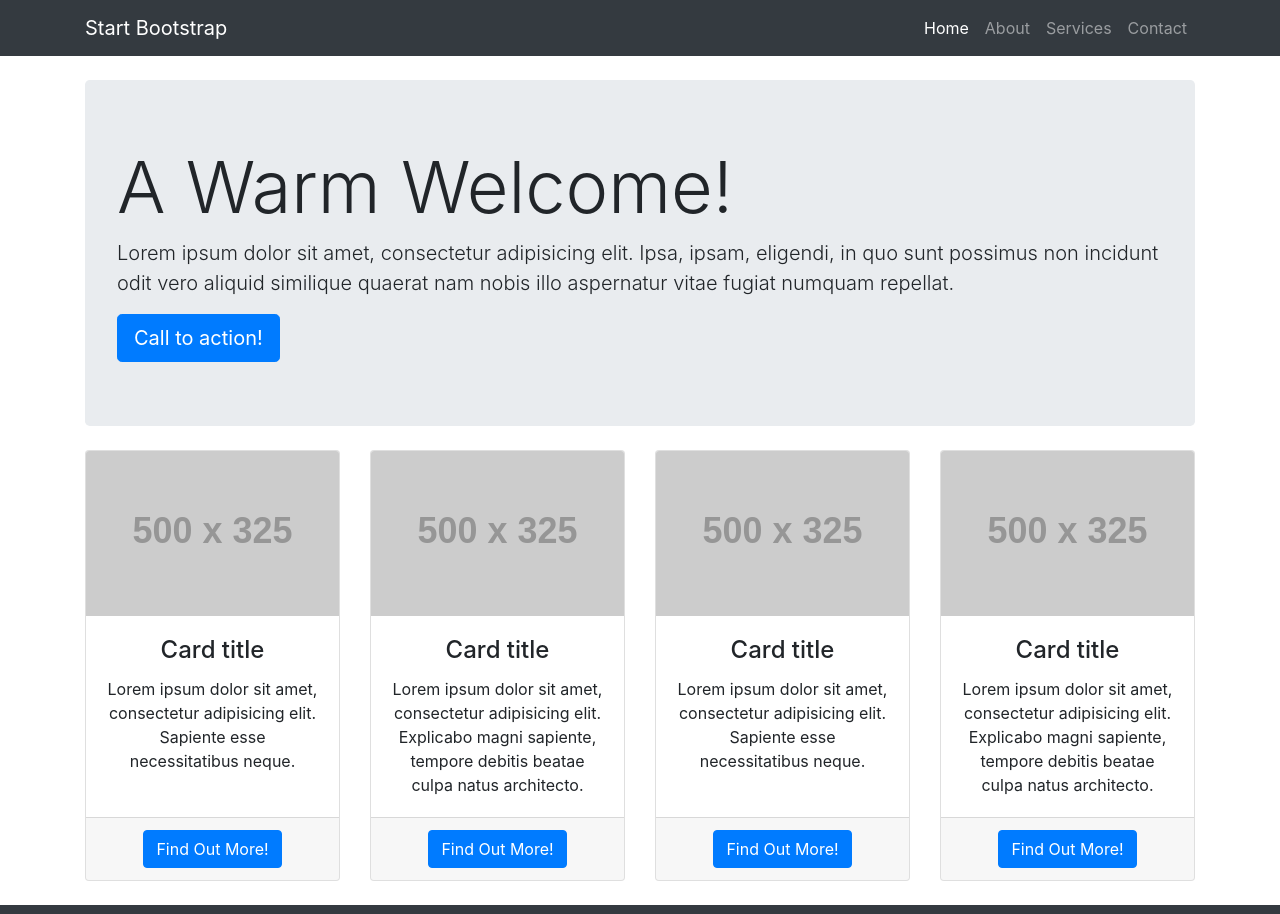
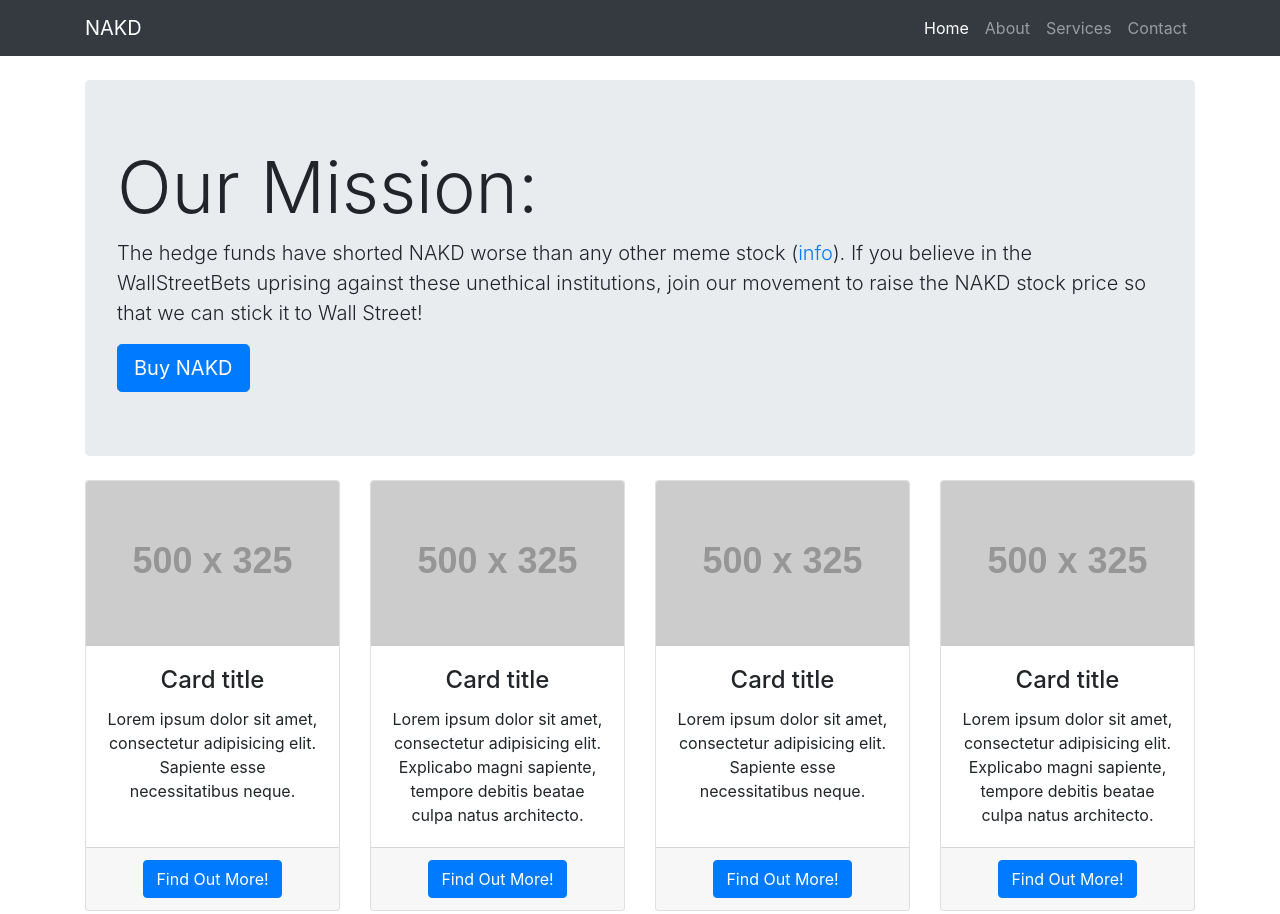
Before and after one commit to tzourg1/NAKDstock, a website: page index.html in a window 1280 px wide. Shown: the top 914 px of the page. Drawn offline with Linux system fonts and the light colour scheme; placeholder pictures from the web are drawn by us.

Commit message:
Update index.html

```diff
--- a/index.html
+++ b/index.html
@@ -8,7 +8,7 @@
   <meta name="description" content="">
   <meta name="author" content="">
 
-  <title>Heroic Features - Start Bootstrap Template</title>
+  <title>NAKD Stock Community Page</title>
 
   <!-- Bootstrap core CSS -->
   <link href="vendor/bootstrap/css/bootstrap.min.css" rel="stylesheet">
@@ -23,7 +23,7 @@
   <!-- Navigation -->
   <nav class="navbar navbar-expand-lg navbar-dark bg-dark fixed-top">
     <div class="container">
-      <a class="navbar-brand" href="#">Start Bootstrap</a>
+      <a class="navbar-brand" href="#">NAKD</a>
       <button class="navbar-toggler" type="button" data-toggle="collapse" data-target="#navbarResponsive" aria-controls="navbarResponsive" aria-expanded="false" aria-label="Toggle navigation">
         <span class="navbar-toggler-icon"></span>
       </button>
@@ -53,9 +53,9 @@
 
     <!-- Jumbotron Header -->
     <header class="jumbotron my-4">
-      <h1 class="display-3">A Warm Welcome!</h1>
-      <p class="lead">Lorem ipsum dolor sit amet, consectetur adipisicing elit. Ipsa, ipsam, eligendi, in quo sunt possimus non incidunt odit vero aliquid similique quaerat nam nobis illo aspernatur vitae fugiat numquam repellat.</p>
-      <a href="#" class="btn btn-primary btn-lg">Call to action!</a>
+      <h1 class="display-3">Our Mission:</h1>
+      <p class="lead">The hedge funds have shorted NAKD worse than any other meme stock (<a href="https://www.reddit.com/r/NAKDstock/comments/mfa2xk/what_we_know_so_far/" target="_blank">info</a>). If you believe in the WallStreetBets uprising against these unethical institutions, join our movement to raise the NAKD stock price so that we can stick it to Wall Street!</p>
+      <a href="https://robinhood.com/stocks/NAKD" class="btn btn-primary btn-lg" target="_blank">Buy NAKD</a>
     </header>
 
     <!-- Page Features -->
```
